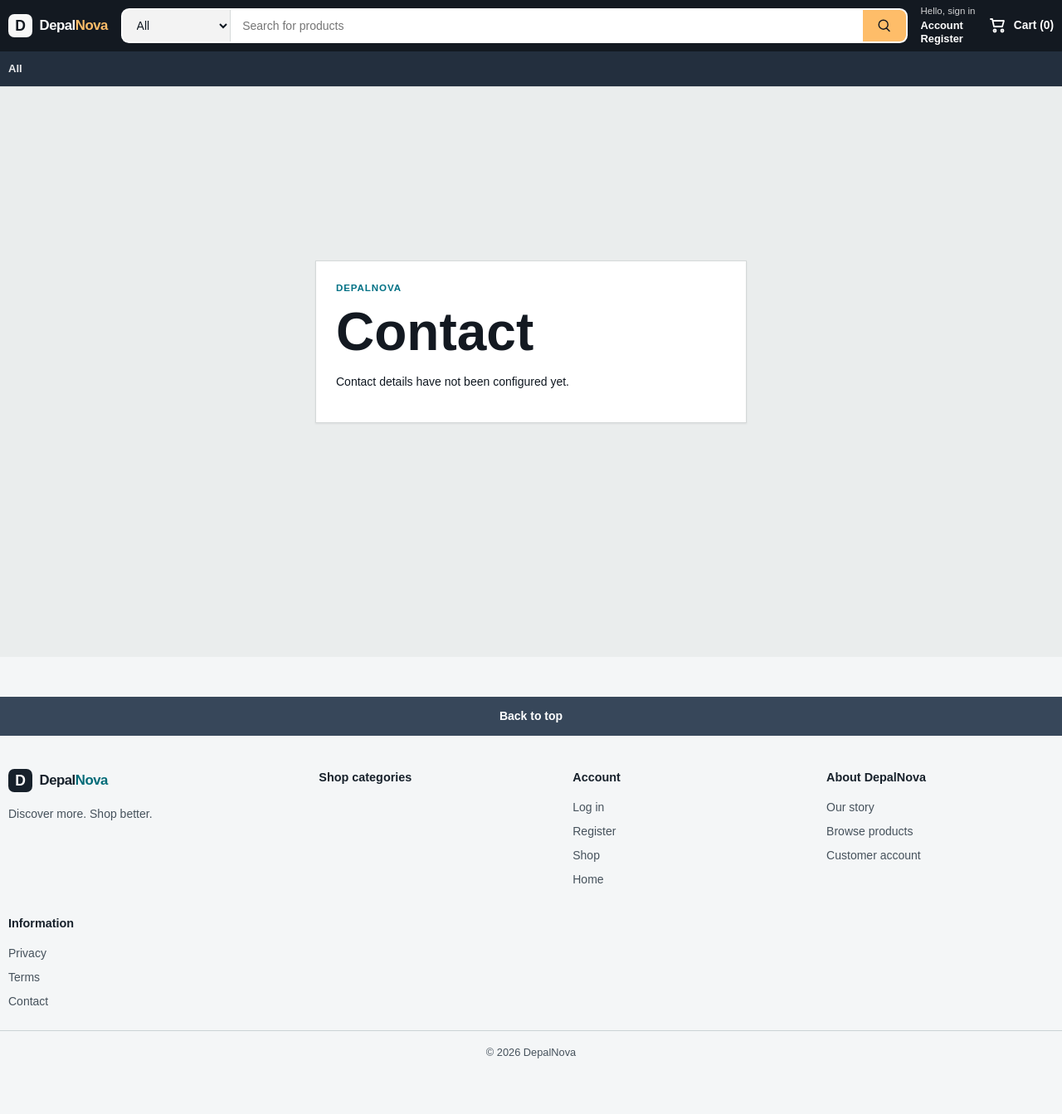
After one commit to SureshDepal1/CodeAlpha_Ecommerce-store, a Django app: page /contact/ in a window 1280 px wide. The commit adds this page. Shown: the whole page at 83% size. Run offline with Django 5.2, Linux system fonts and the light colour scheme; data that the repository does not hold is empty.

Commit message:
Add legal and contact pages

```diff
--- a/store/context_processors.py
+++ b/store/context_processors.py
@@ -32,3 +32,18 @@ def nav_categories(request):
         ordered.append(cleaned)
     ordered.sort(key=str.casefold)
     return {"nav_categories": ordered[:12]}
+
+
+def store_info(request):
+    from django.conf import settings
+
+    return {"store_info": {
+        "name": settings.STORE_NAME,
+        "contact_email": settings.STORE_CONTACT_EMAIL,
+        "phone": settings.STORE_PHONE,
+        "address": settings.STORE_ADDRESS,
+        "return_policy": settings.RETURN_POLICY_SUMMARY,
+        "delivery_time": settings.DELIVERY_TIME_SUMMARY,
+        "jurisdiction": settings.LEGAL_JURISDICTION,
+        "last_updated": settings.LEGAL_LAST_UPDATED,
+    }}
--- a/store/urls.py
+++ b/store/urls.py
@@ -65,4 +65,7 @@ urlpatterns = [
         name="password_reset_complete",
     ),
     path("logout/", views.logout_view, name="logout"),
+    path("privacy/", views.privacy, name="privacy"),
+    path("terms/", views.terms, name="terms"),
+    path("contact/", views.contact, name="contact"),
 ]
--- a/store/views.py
+++ b/store/views.py
@@ -269,6 +269,18 @@ def custom_404(request, exception):
 
 def custom_500(request):
     return render(request, "500.html", status=500)
+
+
+def privacy(request):
+    return render(request, "store/privacy.html")
+
+
+def terms(request):
+    return render(request, "store/terms.html")
+
+
+def contact(request):
+    return render(request, "store/contact.html")
 
 
 def product_list(request):
--- a/templates/base.html
+++ b/templates/base.html
@@ -135,6 +135,15 @@
                     {% endif %}
                 </ul>
             </div>
+
+            <div class="footer-column">
+                <h3>Information</h3>
+                <ul>
+                    <li><a href="{% url 'store:privacy' %}">Privacy</a></li>
+                    <li><a href="{% url 'store:terms' %}">Terms</a></li>
+                    <li><a href="{% url 'store:contact' %}">Contact</a></li>
+                </ul>
+            </div>
         </div>
 
         <div class="footer-bottom">
--- a/templates/store/checkout.html
+++ b/templates/store/checkout.html
@@ -135,5 +135,6 @@
             {% endif %}
         </aside>
     </div>
+    <p class="registration-intro container">Please review our <a href="{% url 'store:privacy' %}">Privacy</a> and <a href="{% url 'store:terms' %}">Terms</a> pages before placing an order.</p>
 </main>
 {% endblock %}
--- /dev/null
+++ b/templates/store/contact.html
@@ -0,0 +1,12 @@
+{% extends "base.html" %}
+{% block title %}Contact | {{ store_info.name }}{% endblock %}
+{% block content %}
+<main class="registration-page"><article class="registration-card container">
+<p class="eyebrow">{{ store_info.name }}</p><h1>Contact</h1>
+{% if store_info.contact_email or store_info.phone or store_info.address %}<p>Use the configured contact details below.</p>
+{% if store_info.contact_email %}<p>Email: <a href="mailto:{{ store_info.contact_email }}">{{ store_info.contact_email }}</a></p>{% endif %}
+{% if store_info.phone %}<p>Phone: {{ store_info.phone }}</p>{% endif %}
+{% if store_info.address %}<p>Address: {{ store_info.address }}</p>{% endif %}
+{% else %}<p>Contact details have not been configured yet.</p>{% endif %}
+</article></main>
+{% endblock %}
--- a/templates/store/register.html
+++ b/templates/store/register.html
@@ -42,6 +42,7 @@
             <span aria-hidden="true">|</span>
             <a href="{% url 'store:login' %}">Log in</a>
         </p>
+        <p class="registration-intro">By registering, you agree to review our <a href="{% url 'store:privacy' %}">Privacy</a> and <a href="{% url 'store:terms' %}">Terms</a> pages.</p>
     </section>
 </main>
 {% endblock %}
```
Also changed, not shown: config/settings.py (+9 -0 lines), store/test_legal_pages.py (added, +36 -0 lines), templates/store/privacy.html (added, +11 -0 lines), templates/store/terms.html (added, +14 -0 lines), 1 other file.
